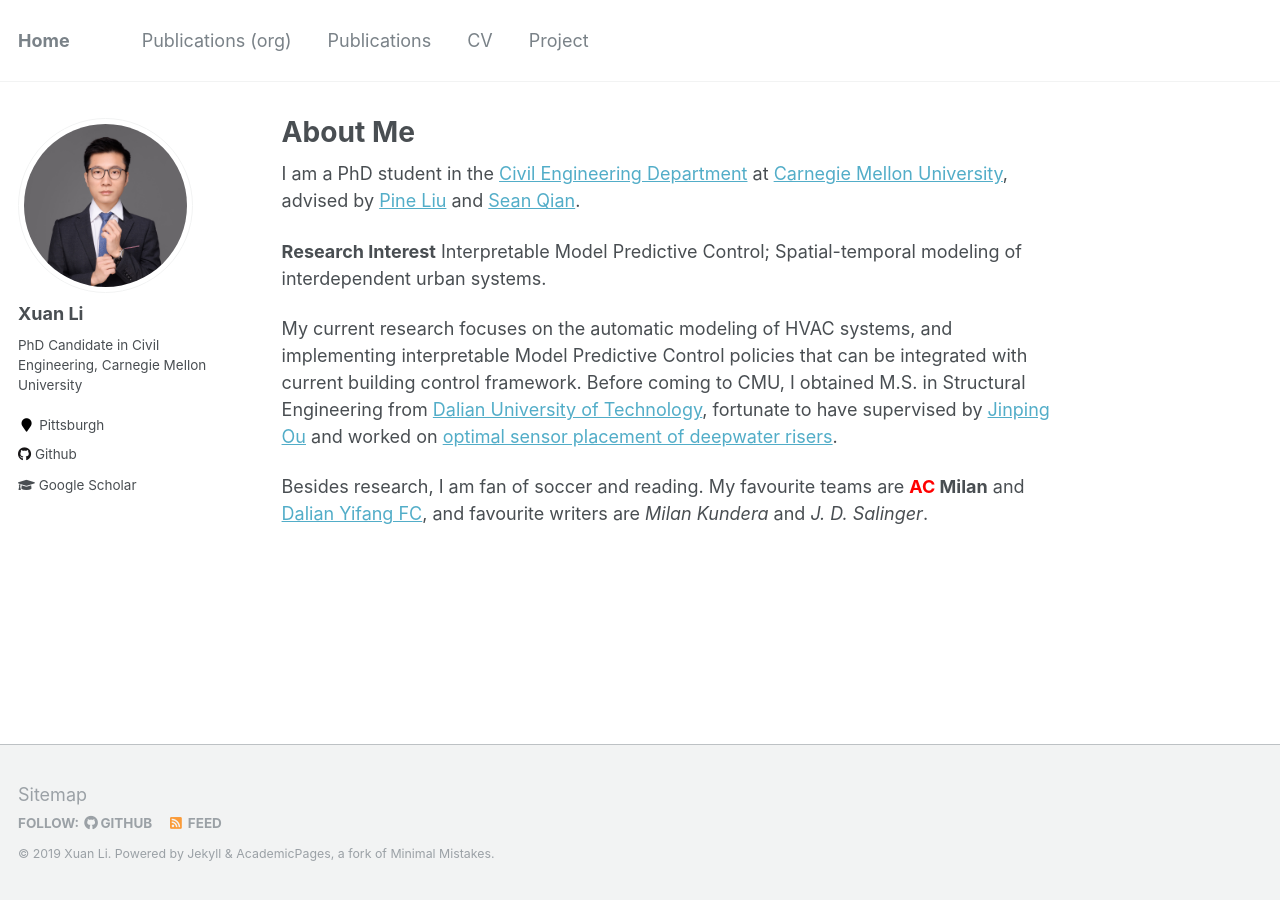
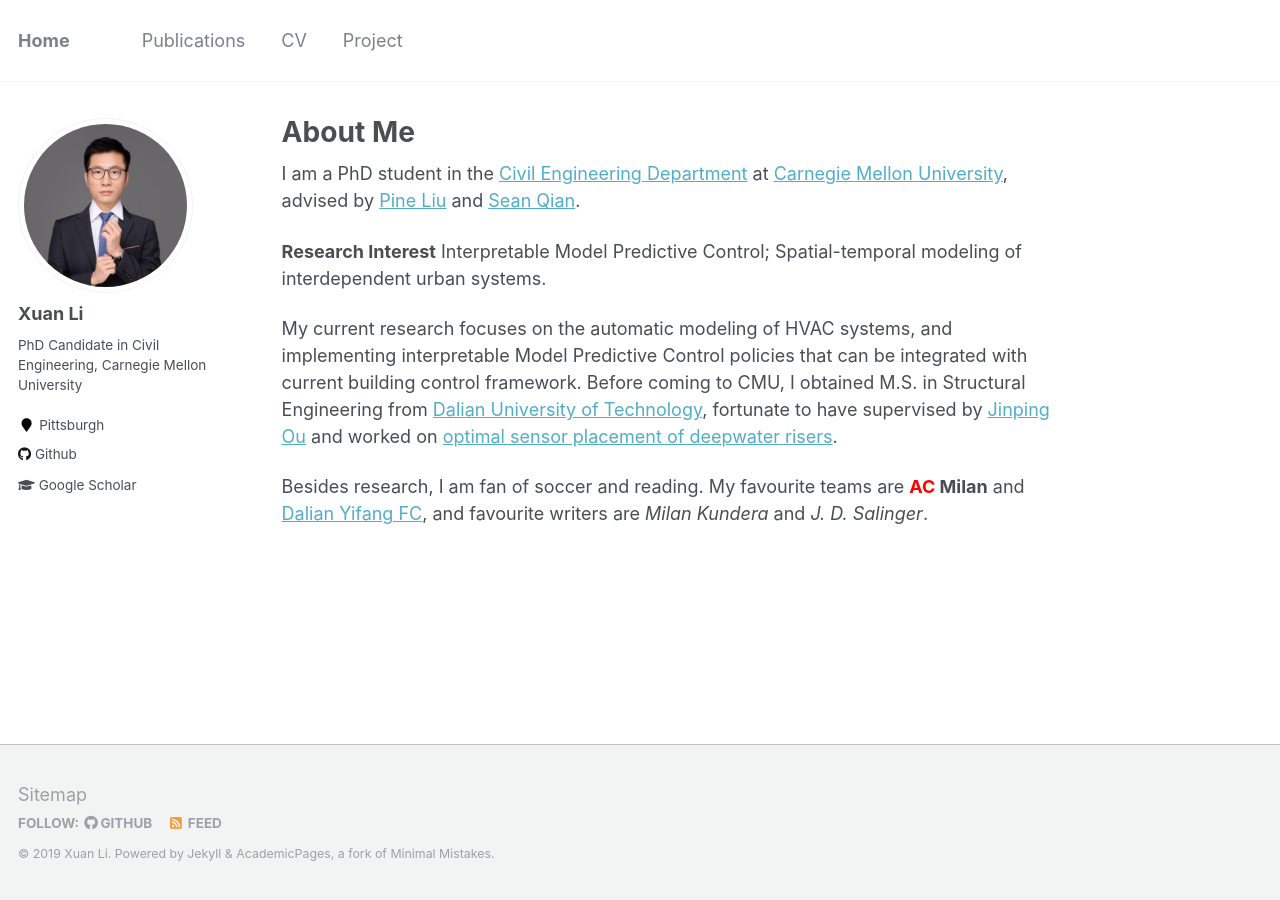
Before and after one commit to milanlx/milanlx.github.io, a Jekyll site: the page built from _pages/about.md, in a window 1280 px wide. Built offline with Jekyll 4.4.1, drawn with Linux system fonts in a browser that asks for light colours.

Commit message:
Update navigation.yml

```diff
--- a/_data/navigation.yml
+++ b/_data/navigation.yml
@@ -1,7 +1,5 @@
 # main links links
 main:
-  - title: "Publications (org)"
-    url: /publications/
 
   - title: "Publications"
     url: /publication-test/
```
